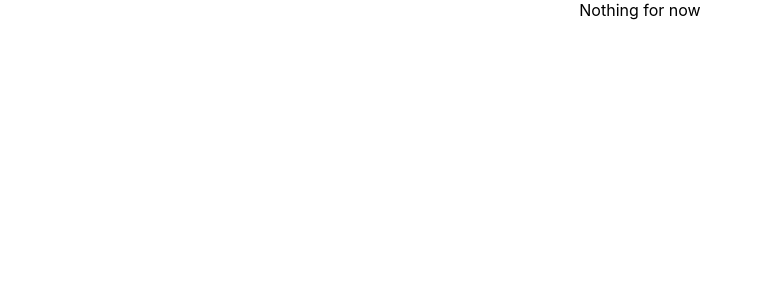
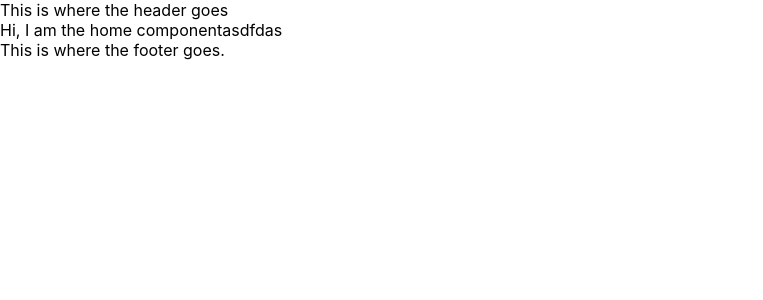
Before and after one commit to stobrien89/reliable_client, a React (Create React App) app: page / in a window 1280 px wide. Shown: the top 300 px of the page, without its empty margins (0-763 px from the left). Built offline with nearby package versions, Linux system fonts and the light colour scheme.

Commit message:
configure react router

```diff
--- a/package.json
+++ b/package.json
@@ -8,6 +8,7 @@
     "@testing-library/user-event": "^12.1.10",
     "react": "^17.0.1",
     "react-dom": "^17.0.1",
+    "react-router-dom": "^5.2.0",
     "react-scripts": "4.0.0",
     "web-vitals": "^0.2.4"
   },
--- a/src/components/App.jsx
+++ b/src/components/App.jsx
@@ -1,7 +1,25 @@
 import "./App.css";
 
+import { Route, Switch } from "react-router-dom";
+
+import HeaderNav from "./Default/HeaderNav/HeaderNav";
+import MainContent from "./Default/MainContent/Maincontent";
+import FooterNav from "./Default/FooterNav/FooterNav";
+import Home from "./Home/Home";
+
 function App() {
-  return <div className="App">Nothing for now</div>;
+  return (
+    <>
+      <HeaderNav />
+      <Switch>
+        <Route path="/" component={Home} />
+        <Route />
+        <Route />
+        <Route />
+      </Switch>
+      <FooterNav />
+    </>
+  );
 }
 
 export default App;
--- /dev/null
+++ b/src/components/Default/FooterNav/FooterNav.jsx
@@ -0,0 +1,7 @@
+import React from "react";
+
+const FooterNav = () => {
+  return <div className="footer-nav">This is where the footer goes.</div>;
+};
+
+export default FooterNav;
--- /dev/null
+++ b/src/components/Default/HeaderNav/HeaderNav.jsx
@@ -0,0 +1,7 @@
+import React from "react";
+
+const HeaderNav = () => {
+  return <div className="header">This is where the header goes</div>;
+};
+
+export default HeaderNav;
--- /dev/null
+++ b/src/components/Default/MainContent/Maincontent.jsx
@@ -0,0 +1,7 @@
+import React from "react";
+
+const MainContent = () => {
+  return <div className="main-content">This is where the content goes</div>;
+};
+
+export default MainContent;
--- a/src/components/Header/Header.jsx
+++ /dev/null
@@ -1,5 +0,0 @@
-import React from "react";
-
-const Header = () => {
-  return <div className="header"></div>;
-};
--- /dev/null
+++ b/src/components/Home/Home.jsx
@@ -0,0 +1,7 @@
+import React from "react";
+
+const Home = () => {
+  return <div className="home">Hi, I am the home componentasdfdas</div>;
+};
+
+export default Home;
--- a/src/index.js
+++ b/src/index.js
@@ -2,16 +2,11 @@ import React from "react";
 import ReactDOM from "react-dom";
 import "./index.css";
 import App from "./components/App";
-import reportWebVitals from "./reportWebVitals";
+import { BrowserRouter as Router, Route } from "react-router-dom";
 
 ReactDOM.render(
-  <React.StrictMode>
-    <App />
-  </React.StrictMode>,
+  <Router>
+    <Route path="/" component={App} />
+  </Router>,
   document.getElementById("root")
 );
-
-// If you want to start measuring performance in your app, pass a function
-// to log results (for example: reportWebVitals(console.log))
-// or send to an analytics endpoint. Learn more: https://bit.ly/CRA-vitals
-reportWebVitals();
```
Also changed, not shown: 1 other file (tests, documents, lock files or other folders).
